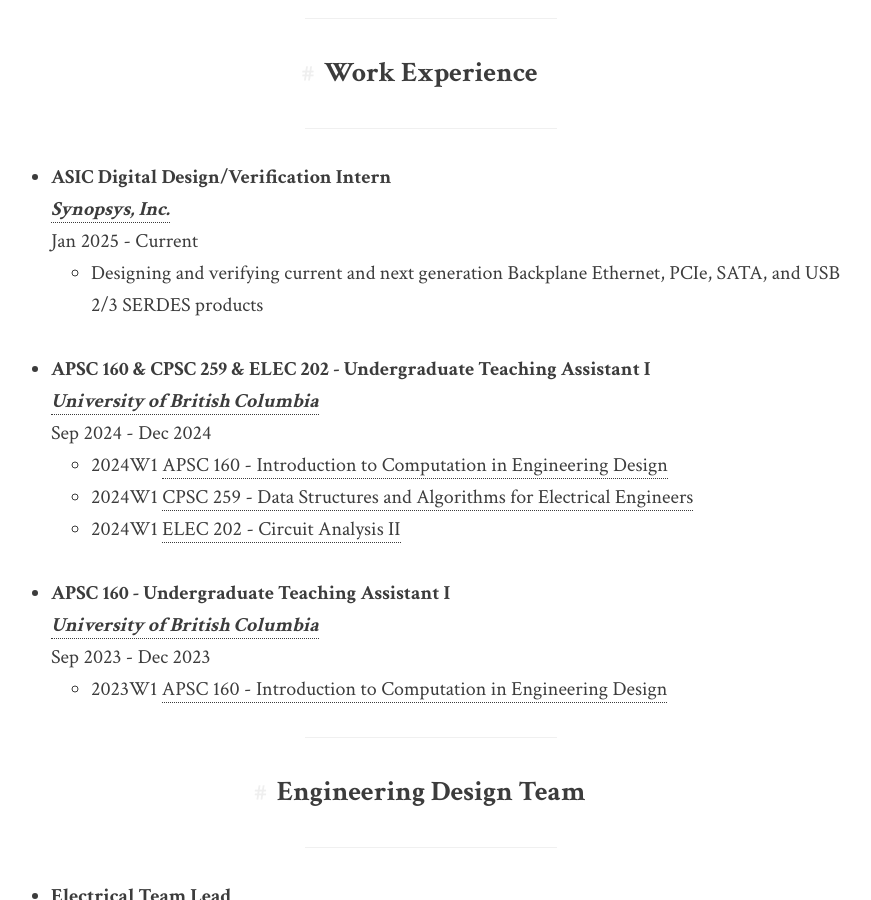
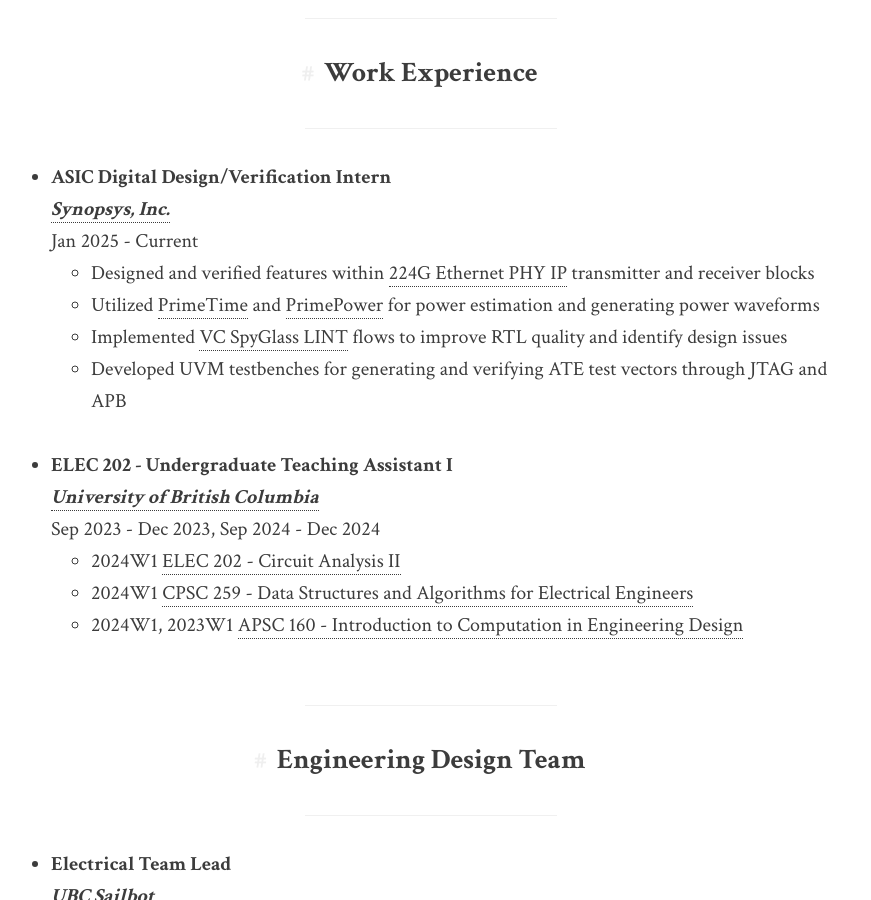
Before and after one commit to shihlings/website, a Jekyll site: the page built from resume/index.md, in a window 1280 px wide and 900 px high, scrolled down 664 px. Shown: the whole window, without its empty margins (209-1080 px from the left). Built offline with Jekyll 4.4.1, drawn with Linux system fonts in a browser that asks for light colours.

Commit message:
update resume

```diff
--- a/resume/index.md
+++ b/resume/index.md
@@ -15,19 +15,17 @@ navbar_title: Resume
 - **ASIC Digital Design/Verification Intern** <br>
   [**_Synopsys, Inc._**](https://www.synopsys.com/){:target="_blank"} <br>
   Jan 2025 - Current <br>
-  - Designing and verifying current and next generation Backplane Ethernet, PCIe, SATA, and USB 2/3 SERDES products<br><br>
+  - Designed and verified features within [224G Ethernet PHY IP](https://www.synopsys.com/designware-ip/interface-ip/ethernet/224g-ethernet-phy-ip.html){:target="_blank"} transmitter and receiver blocks
+  - Utilized [PrimeTime](https://www.synopsys.com/implementation-and-signoff/signoff/primetime.html){:target="_blank"} and [PrimePower](https://www.synopsys.com/implementation-and-signoff/signoff/primepower.html){:target="_blank"} for power estimation and generating power waveforms
+  - Implemented [VC SpyGlass LINT](https://www.synopsys.com/verification/static-and-formal-verification/vc-spyglass.html){:target="_blank"} flows to improve RTL quality and identify design issues
+  - Developed UVM testbenches for generating and verifying ATE test vectors through JTAG and APB<br><br>
 
-- **APSC 160 & CPSC 259 & ELEC 202 - Undergraduate Teaching Assistant I** <br>
+- **ELEC 202 - Undergraduate Teaching Assistant I** <br>
   [**_University of British Columbia_**](https://www.ubc.ca/){:target="_blank"} <br>
-  Sep 2024 - Dec 2024 <br>
-  - 2024W1 [APSC 160 - Introduction to Computation in Engineering Design](https://vancouver.calendar.ubc.ca/course-descriptions/courses/apscv-160){:target="_blank"}
+  Sep 2023 - Dec 2023, Sep 2024 - Dec 2024 <br>
+  - 2024W1 [ELEC 202 - Circuit Analysis II](https://vancouver.calendar.ubc.ca/course-descriptions/courses/elecv-202){:target="_blank"}
   - 2024W1 [CPSC 259 - Data Structures and Algorithms for Electrical Engineers](https://vancouver.calendar.ubc.ca/course-descriptions/courses/cpscv-259){:target="_blank"}
-  - 2024W1 [ELEC 202 - Circuit Analysis II](https://vancouver.calendar.ubc.ca/course-descriptions/courses/elecv-202){:target="_blank"} <br><br>
-
-- **APSC 160 - Undergraduate Teaching Assistant I** <br>
-  [**_University of British Columbia_**](https://www.ubc.ca/){:target="_blank"} <br>
-  Sep 2023 - Dec 2023 <br>
-  - 2023W1 [APSC 160 - Introduction to Computation in Engineering Design](https://vancouver.calendar.ubc.ca/course-descriptions/courses/apscv-160){:target="_blank"}
+  - 2024W1, 2023W1 [APSC 160 - Introduction to Computation in Engineering Design](https://vancouver.calendar.ubc.ca/course-descriptions/courses/apscv-160){:target="_blank"} <br><br>
 
 <hr><center><h2>Engineering Design Team</h2></center><hr>
 - **Electrical Team Lead** <br>
```
Also changed, not shown: 1 other file.
